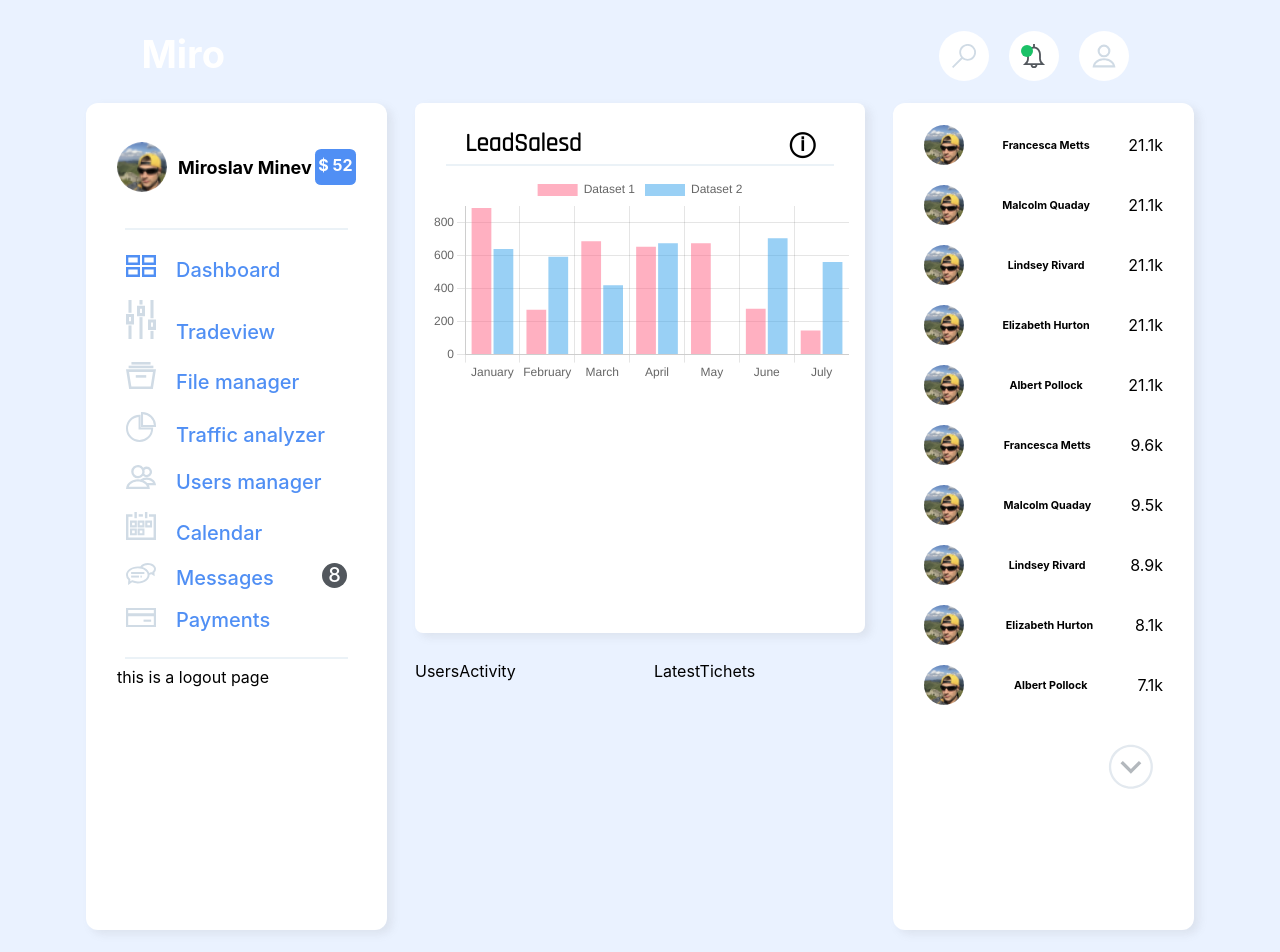
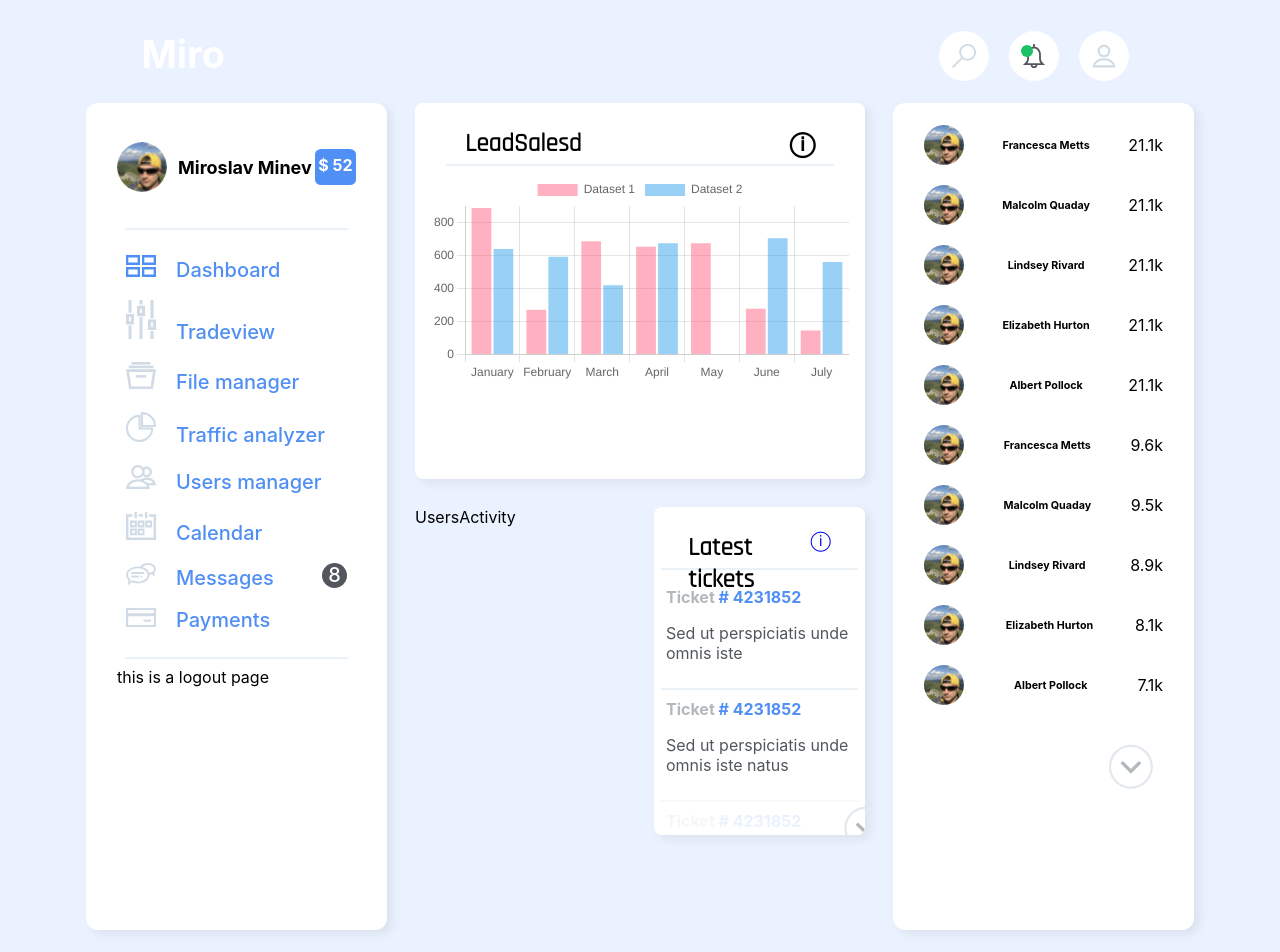
Before and after one commit to nasrosoft/xdToReactJs, a React (Create React App) app: page / in a window 1280 px wide. Shown: the top 952 px of the page. Built offline with nearby package versions, Linux system fonts and the light colour scheme.

Commit message:
maping users tickets

```diff
--- a/src/components/LatestTichets.js
+++ b/src/components/LatestTichets.js
@@ -1,5 +1,53 @@
+import leadMore from '../images/svg/load_more.svg';
+
 const LatestTichets = () => {
-  return <div className=" box box5">LatestTichets</div>;
+  const tickets = [
+    {
+      id: 4231852,
+      discreption: 'Sed ut perspiciatis unde omnis iste',
+    },
+    {
+      id: 4231852,
+      discreption: 'Sed ut perspiciatis unde omnis iste natus',
+    },
+    {
+      id: 4231852,
+      discreption: 'totam rem aperiam',
+    },
+  ];
+  console.log('tichets:', tickets);
+  return (
+    <div className="UsersActivity box box5">
+      <span className="info">
+        <p>Latest tickets</p>
+        <p className="iInfo">
+          <a href="#">ⓘ</a>
+        </p>
+      </span>
+      <hr />
+      <ul>
+        {tickets.map((ticket) => {
+          return (
+            <>
+              <li className="ticketList">
+                <span className="ticket">
+                  Ticket
+                  <span className="ticketId"> # {ticket.id}</span>
+                </span>
+                <p className="ticketDisc">{ticket.discreption}</p>
+              </li>
+              <hr />
+            </>
+          );
+        })}
+      </ul>
+      <div className="leadUsers">
+        <a href="#">
+          <img src={leadMore} alt="leadMore" className="usersLoad" />
+        </a>
+      </div>
+    </div>
+  );
 };
 
 export default LatestTichets;
```
